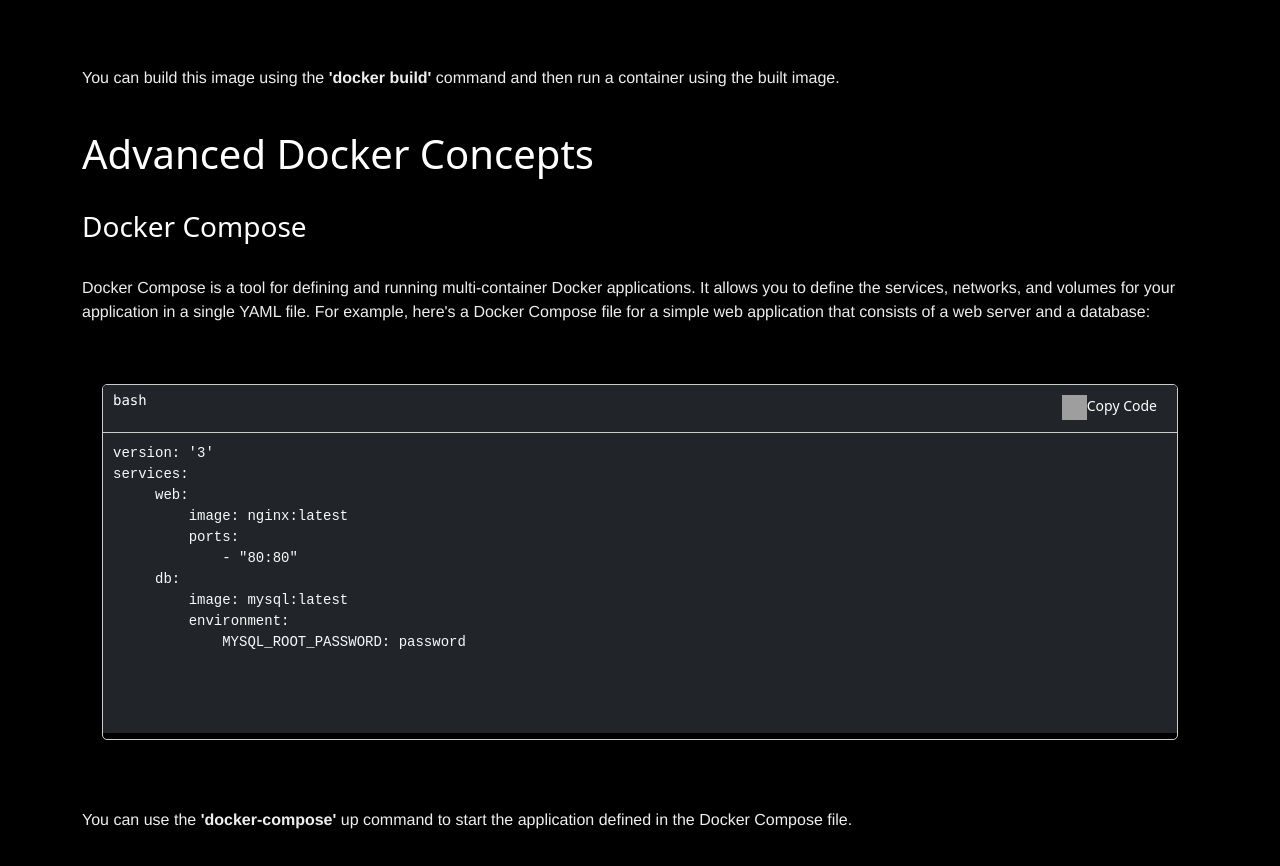
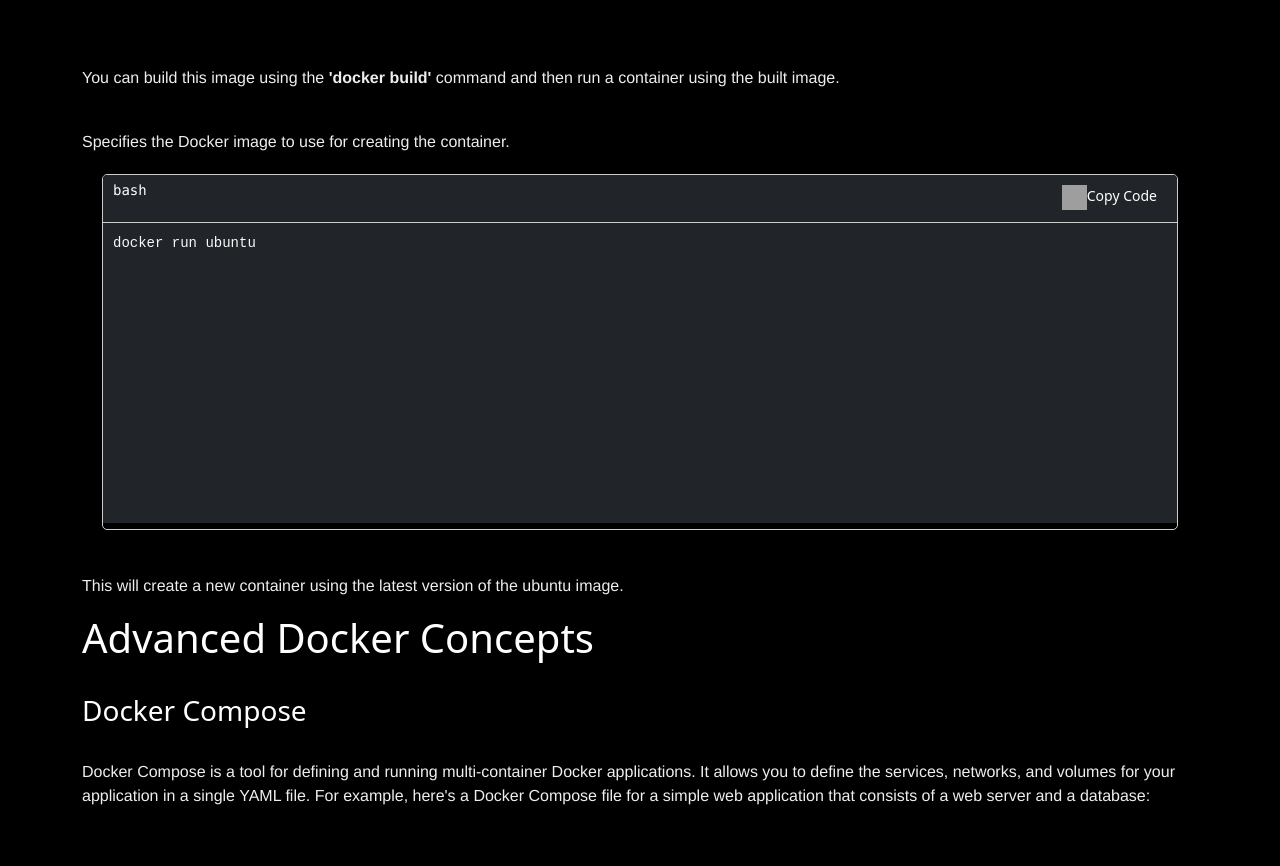
Before and after one commit to Nexrof6/Portfolio-react, a React (Vite) app: page /blog/docker in a window 1280 px wide. Shown: the part 5122-5988 px from the top of the page. Built offline with nearby package versions, Linux system fonts and the light colour scheme; grey boxes are pictures that could not be loaded.

Commit message:
docker blog test added

```diff
--- a/src/components/pages/blogs/Docker.tsx
+++ b/src/components/pages/blogs/Docker.tsx
@@ -192,6 +192,13 @@ function Docker() {
             then run a container using the built image.
           </p>
           <br></br>
+          <p>Specifies the Docker image to use for creating the container.</p>
+          <CodeSection language={"bash"}>docker run ubuntu</CodeSection>
+          <br></br>
+          <p>
+            This will create a new container using the latest version of the
+            ubuntu image.
+          </p>
           <h1>Advanced Docker Concepts</h1>
           <br></br>
           <h3>Docker Compose</h3>
```
